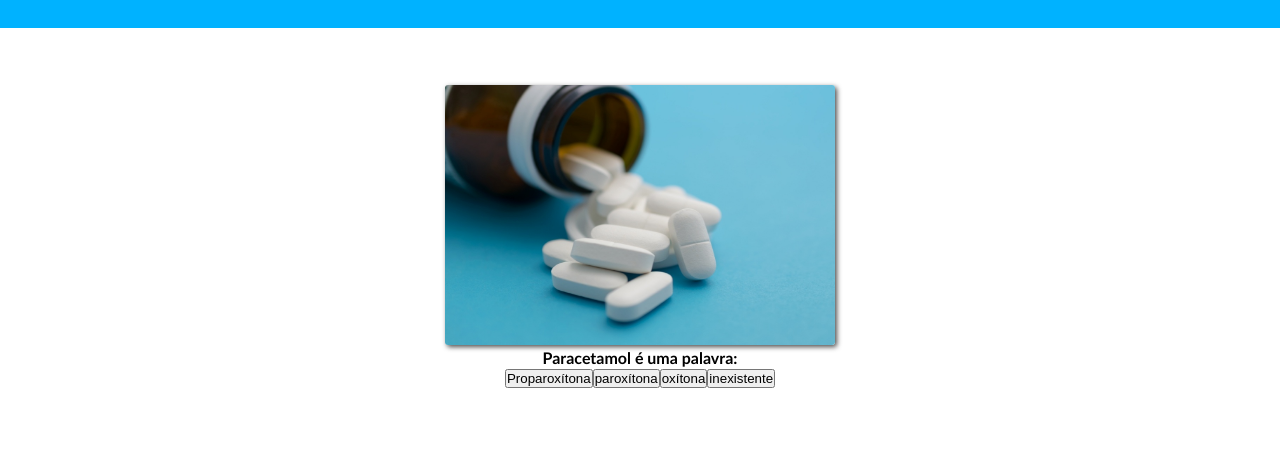
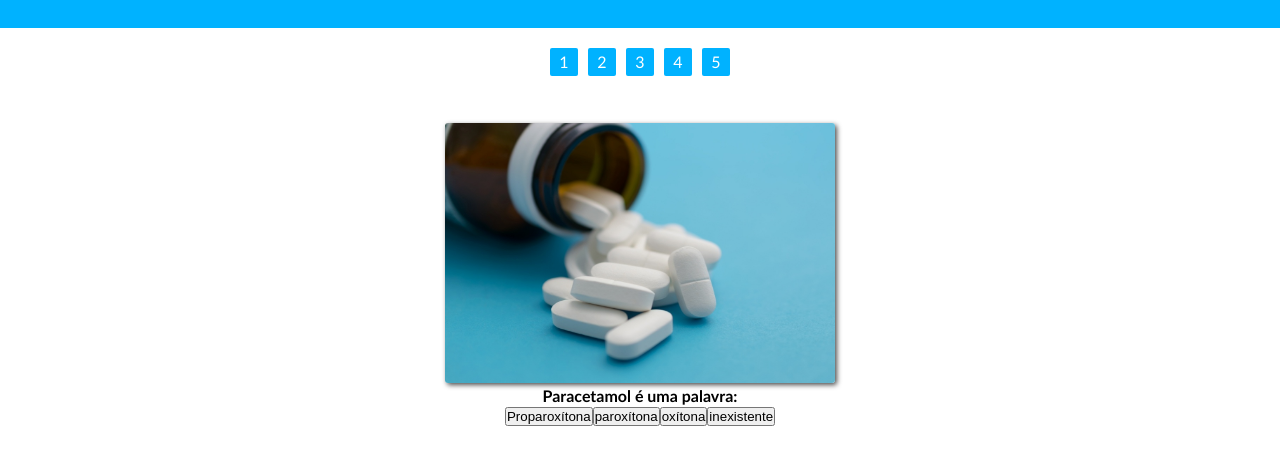
Before and after one commit to leonardoweiss/quiz, a plain HTML site: page index.html in a window 1280 px wide. Shown: the part 52-516 px from the top of the page. Drawn offline with Linux system fonts and the light colour scheme.

Commit message:
adding spans for to count correct answers

```diff
--- a/index.html
+++ b/index.html
@@ -14,7 +14,7 @@
             <script src="script.js" defer="defer"></script>
         </head>
 
-        <body onload="createBox()">
+        <body onload="createSpans(), createBox()">
             <header>
                 <h1>QUIZ</h1>
             </header>
--- a/script.js
+++ b/script.js
@@ -67,3 +67,14 @@ function createBox(condition) {
 function toCheck(check) {
 
 }
+
+function createSpans() {
+    let count = 1;
+
+	for (var i = 0; i < quiz.length; i++) {
+		let span = document.createElement('div');
+		span.id = 'span'+ count;
+		span.textContent = count++;
+		container.appendChild(span);
+	}
+}
--- a/style.css
+++ b/style.css
@@ -31,3 +31,14 @@ img{
 	text-align: center;
 	margin-top: 15px;
 }
+
+#span1, #span2, #span3, #span4, #span5, #span6{
+	height: 20px;
+	width: 20px;
+	padding: 4px;
+	background-color: #00B2FF;
+	border-radius: 2px;
+	margin: 5px;
+	display: inline-block;
+	color: #fff;
+}
```
